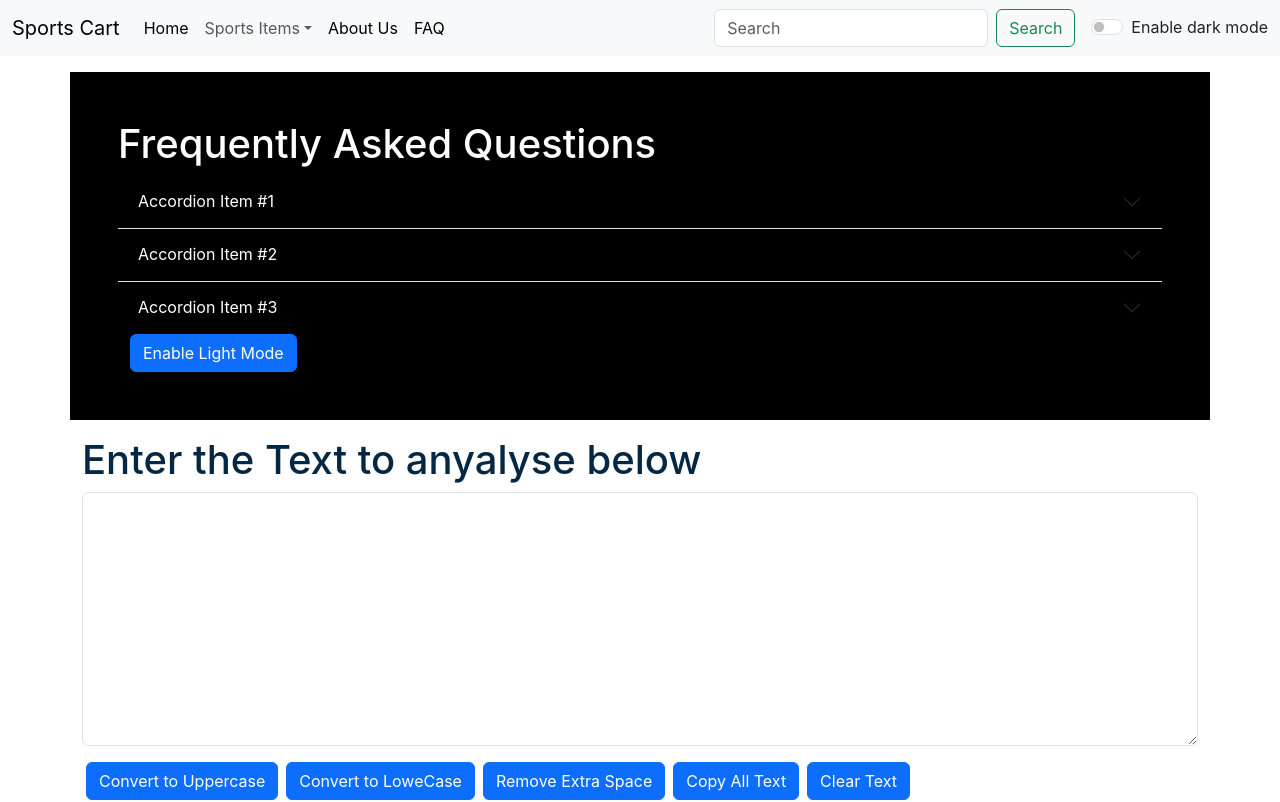
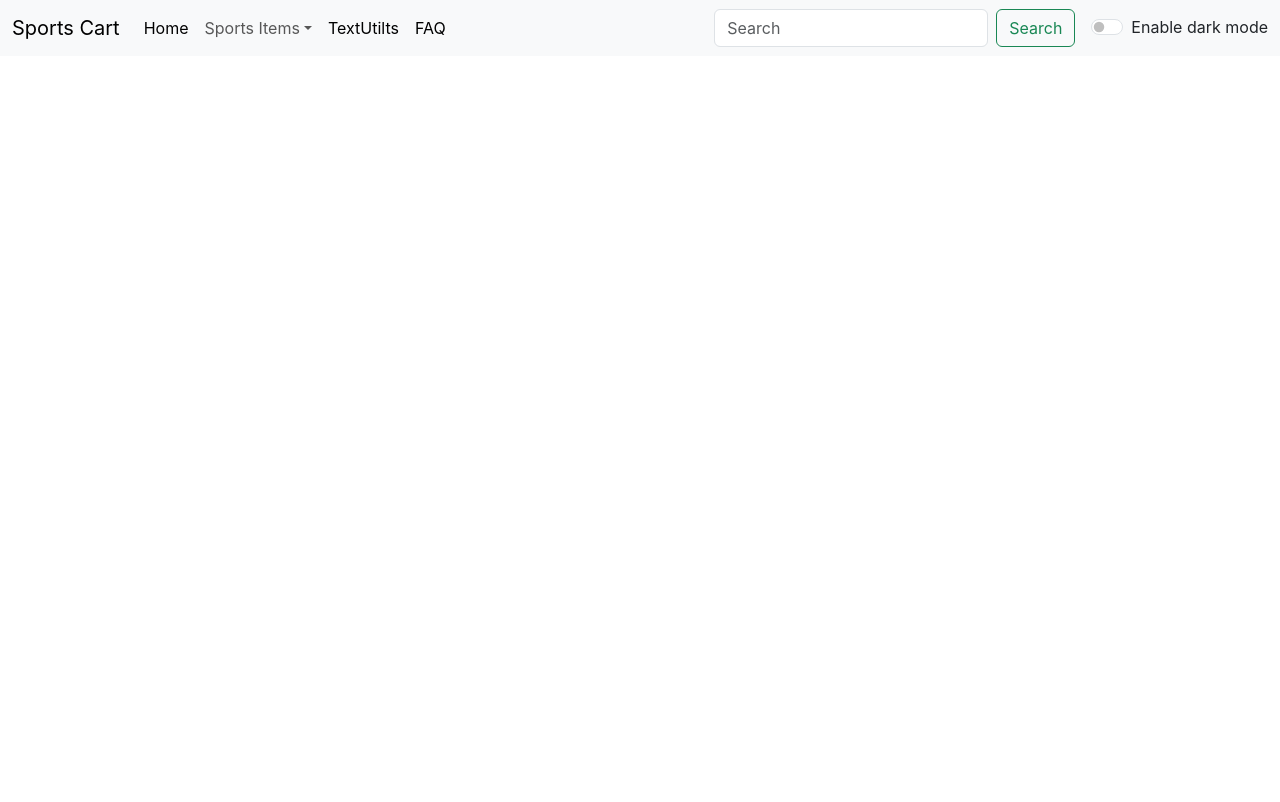
Before and after one commit to NamanMalhotra1706/React_Practise, a React (Create React App) app: page / in a window 1280 px wide. Shown: the top 802 px of the page. Built offline with nearby package versions, Linux system fonts and the light colour scheme.

Commit message:
Routing Done Using BrowserRoute Routes and Route in App.js

```diff
--- a/package.json
+++ b/package.json
@@ -8,6 +8,7 @@
     "@testing-library/user-event": "^13.5.0",
     "react": "^18.2.0",
     "react-dom": "^18.2.0",
+    "react-router-dom": "^6.7.0",
     "react-scripts": "5.0.1",
     "web-vitals": "^2.1.4"
   },
--- a/src/App.js
+++ b/src/App.js
@@ -5,7 +5,7 @@ import FAQ from './Components/FAQ'
 import TextUtilts from './Components/TextUtilts'
 import { useState } from 'react';
 import Alert from './Components/Alert';
-
+import{BrowserRouter, Routes,Route}from "react-router-dom";
 
 function App() {
   const  [mode,setMode] = useState('light');
@@ -38,10 +38,19 @@ const showAlert=(message,typeofmessage)=>{
   }
   return (
     <>
+
     <Navbar title="Sports Cart" Items="Sports Items" mode={mode} toggleMode={togglemode}/>
     <Alert alert={alert} />
-    <FAQ />
-    <TextUtilts showAlert={showAlert} heading="Enter the Text to anyalyse below" mode={mode}/>
+
+    <BrowserRouter>
+        <Routes>
+          {/* <Route path="/" element={}/> */}
+
+          <Route exact path="/FAQ" element={<FAQ />}/>
+          <Route exact path="/TextUtilts" element={<TextUtilts showAlert={showAlert} heading="Enter the Text to anyalyse below" mode={mode}/> }/>
+        </Routes>
+    </BrowserRouter>
+
     </>
   );
 }
--- a/src/Components/Navbar.js
+++ b/src/Components/Navbar.js
@@ -1,39 +1,40 @@
 import React from 'react';
-export default function Navber(props){
+// import { NavLink } from "react-router-dom";
+
+
+export default function Navbar(props){
     return (
         <div>
     <nav className={`navbar navbar-expand-lg navbar-${props.mode} bg-${props.mode}`}>
   <div className="container-fluid">
-    <a className="navbar-brand" href="/">{props.title}</a>
+    <a  className="navbar-brand" href="/">{props.title}</a >
     <button className="navbar-toggler" type="button" data-bs-toggle="collapse" data-bs-target="#navbarSupportedContent" aria-controls="navbarSupportedContent" aria-expanded="false" aria-label="Toggle navigation">
       <span className="navbar-toggler-icon"></span>
     </button>
     <div className="collapse navbar-collapse " id="navbarSupportedContent">
       <ul className="navbar-nav me-auto mb-2 mb-lg-0">
         <li className="nav-item">
-          <a className="nav-link active " aria-current="page" href="/">Home</a>
+          <a className="nav-link active " aria-current="page" href="/">Home</a >
         </li>
-
-
         <li className="nav-item dropdown">
-          <a className="nav-link dropdown-toggle" href="/" role="button" data-bs-toggle="dropdown" aria-expanded="false">
+          <a  className="nav-link dropdown-toggle" href="/" role="button" data-bs-toggle="dropdown" aria-expanded="false">
             {props.Items}
-          </a>
+          </a >
           <ul className="dropdown-menu">
-            <li><a className="dropdown-item" href="/">Action</a></li>
-            <li><a className="dropdown-item" href="/">Another action</a></li>
+            <li><a  className="dropdown-item" href="/">Action</a ></li>
+            <li><a  className="dropdown-item" href="/">Another action</a ></li>
             <li><hr className="dropdown-divider"/></li>
-            <li><a className="dropdown-item" href="/">Something else here</a></li>
+            <li><a  className="dropdown-item" href="/">Something else here</a ></li>
           </ul>
         </li>
 
 
         <li className="nav-item">
-          <a className="nav-link active" aria-current="page" href="/">About Us</a>
+          <a  className="nav-link active" aria-current="page" href={"/TextUtilts"}>TextUtilts</a >
         </li>
 
         <li className="nav-item">
-          <a className="nav-link active" aria-current="page" href="/FAQ">FAQ</a>
+          <a  href={"/FAQ"} className="nav-link active" aria-current="page">FAQ</a >
         </li>
       </ul>
 
```
Also changed, not shown: 1 other file (tests, documents, lock files or other folders).
